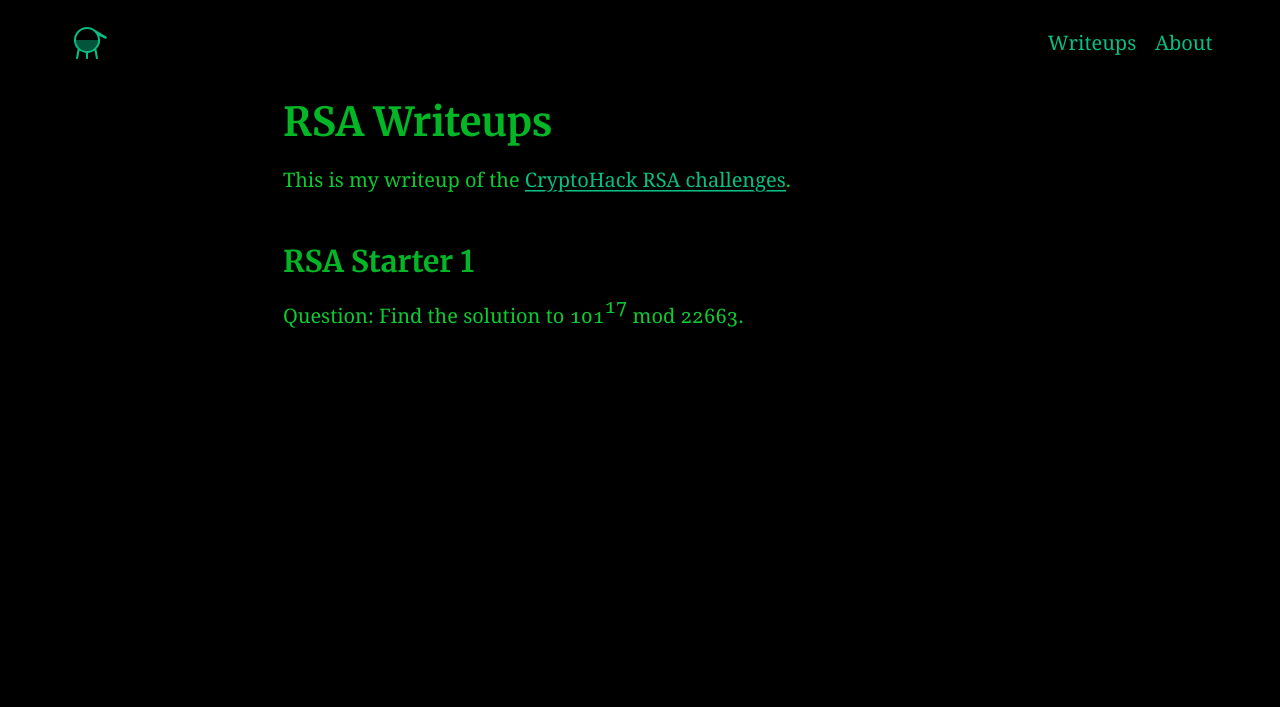
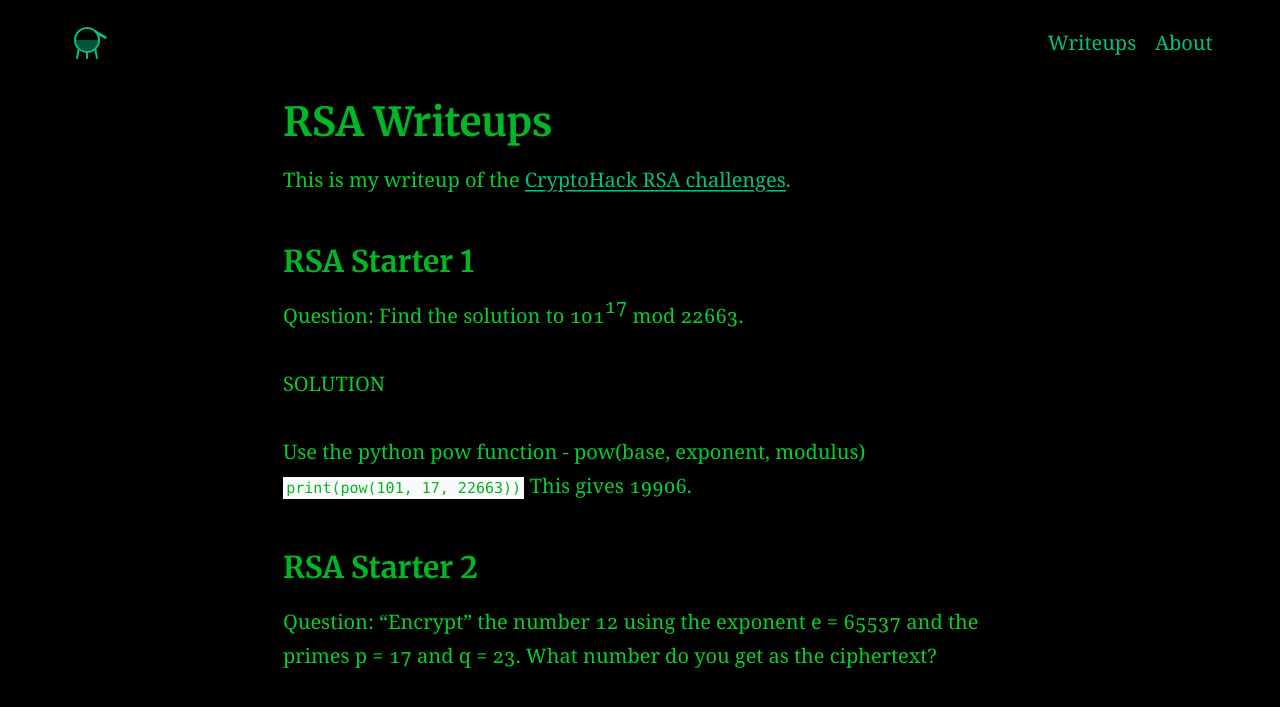
Before and after one commit to AC01010/Connor-McCartney.github.io, a Jekyll site: the page built from _posts/2021-01-12-CryptohackRSA.md, in a window 1280 px wide. Shown: the top 707 px of the page. Built offline with Jekyll 4.4.1, drawn with Linux system fonts in a browser that asks for light colours.

Commit message:
Update 2021-01-12-CryptohackRSA.md

```diff
--- a/_posts/2021-01-12-CryptohackRSA.md
+++ b/_posts/2021-01-12-CryptohackRSA.md
@@ -12,3 +12,14 @@ This is my writeup of the [CryptoHack RSA challenges](https://cryptohack.org/cha
 ### RSA Starter 1
 
 Question: Find the solution to 101<sup>17</sup> mod 22663.
+
+
+SOLUTION
+
+Use the python pow function - pow(base, exponent, modulus)
+`print(pow(101, 17, 22663))`
+This gives 19906.
+
+### RSA Starter 2
+
+Question: "Encrypt" the number 12 using the exponent e = 65537 and the primes p = 17 and q = 23. What number do you get as the ciphertext?
```
